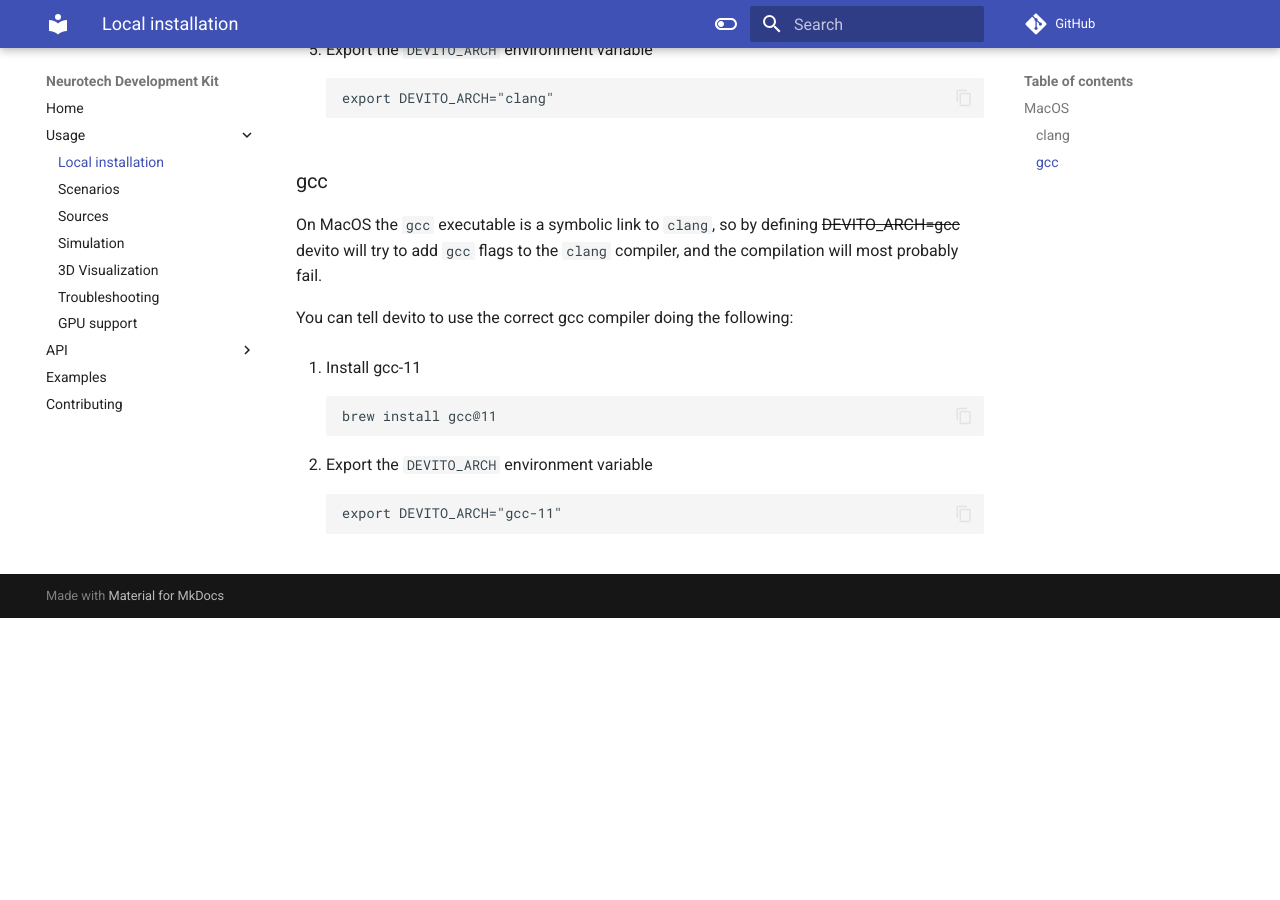
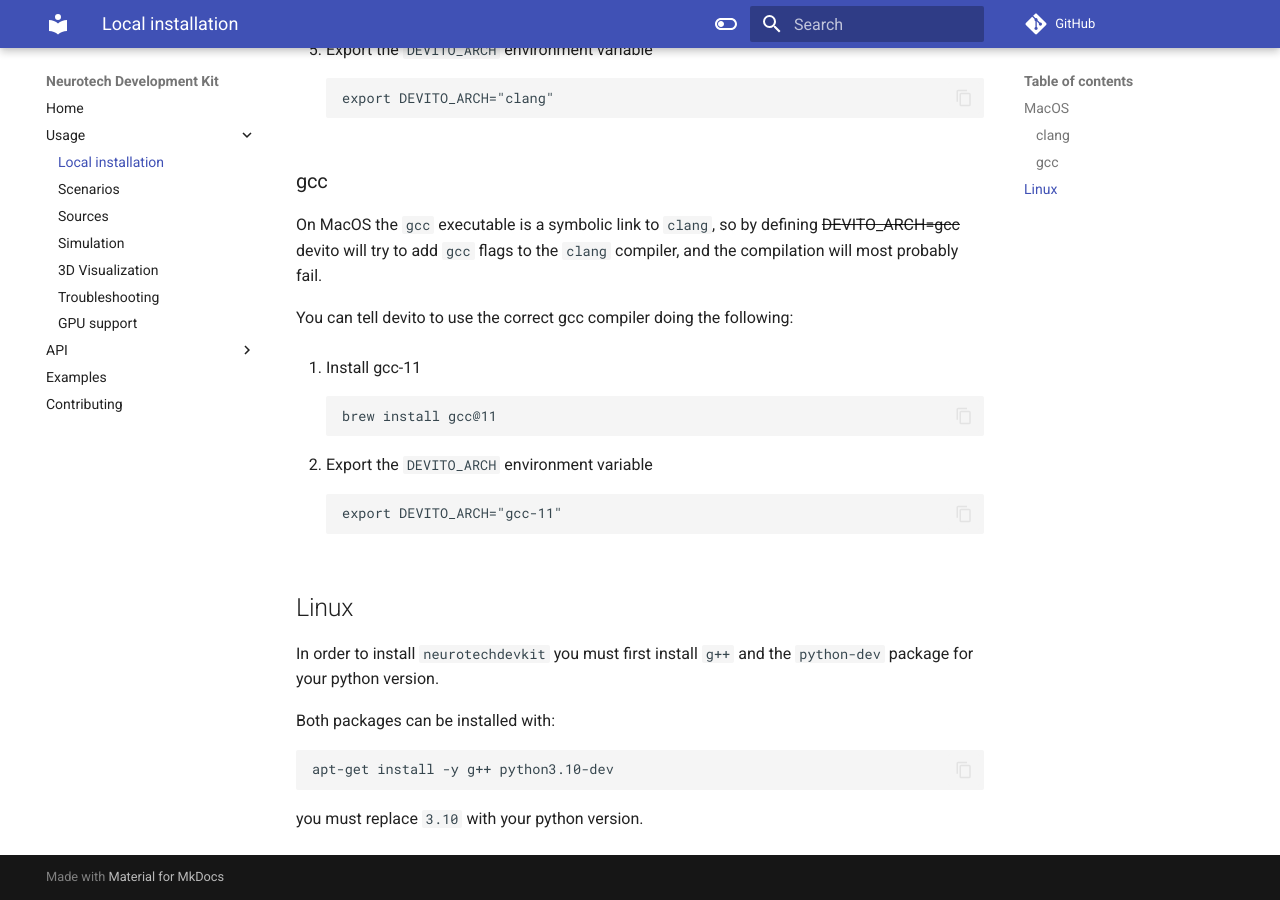
Before and after one commit to agencyenterprise/neurotechdevkit, an MkDocs documentation site: the page built from docs/usage/local_installation.md, in a window 1280 px wide and 900 px high, scrolled down 1625 px. Built offline with MkDocs 1.6.1 and Material for MkDocs 9.7.7, drawn with Linux system fonts in a browser that asks for light colours; comment, search, counter and statistics services are not loaded; before the commit the page ends 2243 px from its top, so only the background shows below that.

Commit message:
Adding linux installation instructions

````diff
--- a/docs/usage/local_installation.md
+++ b/docs/usage/local_installation.md
@@ -95,3 +95,14 @@
     ```
     export DEVITO_ARCH="gcc-11"
     ```
+
+## Linux
+
+In order to install `neurotechdevkit` you must first install `g++` and the `python-dev` package for your python version.
+
+Both packages can be installed with:
+```
+apt-get install -y g++ python3.10-dev
+```
+
+you must replace `3.10` with your python version.
````
